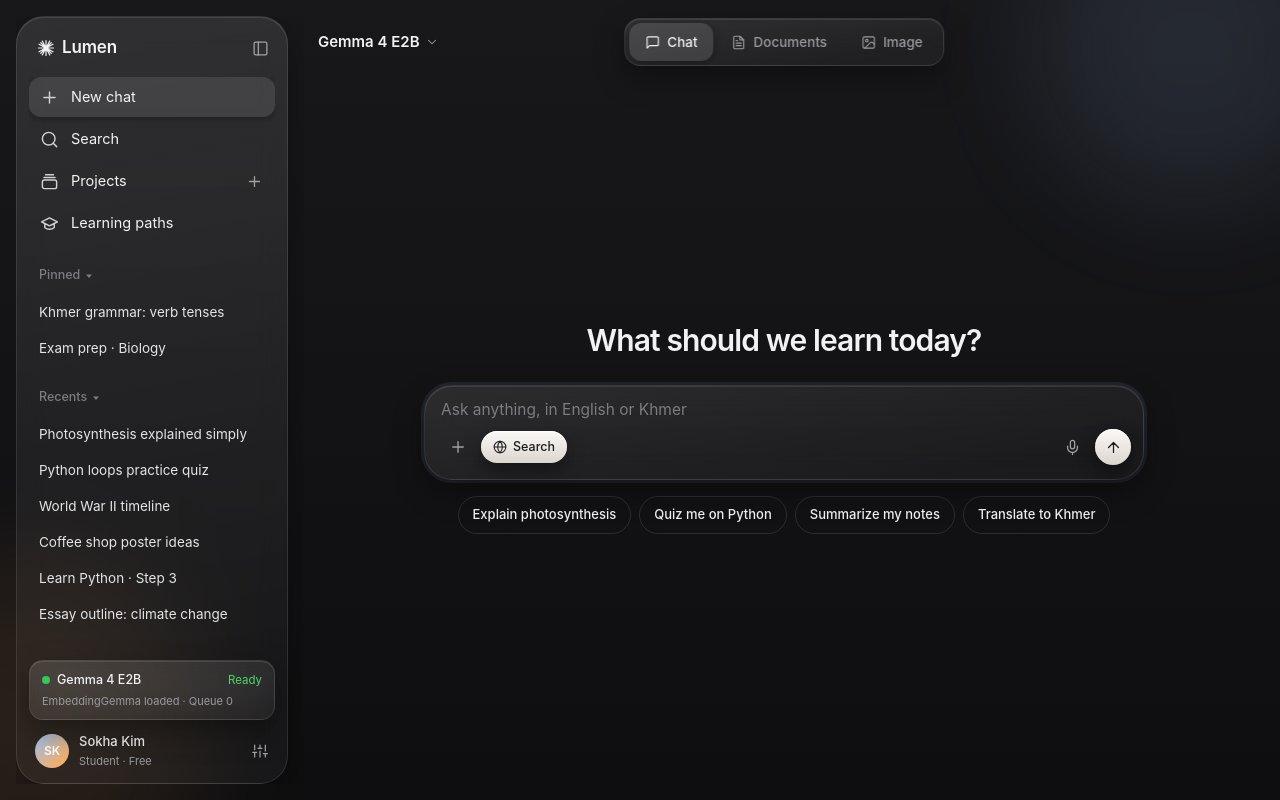
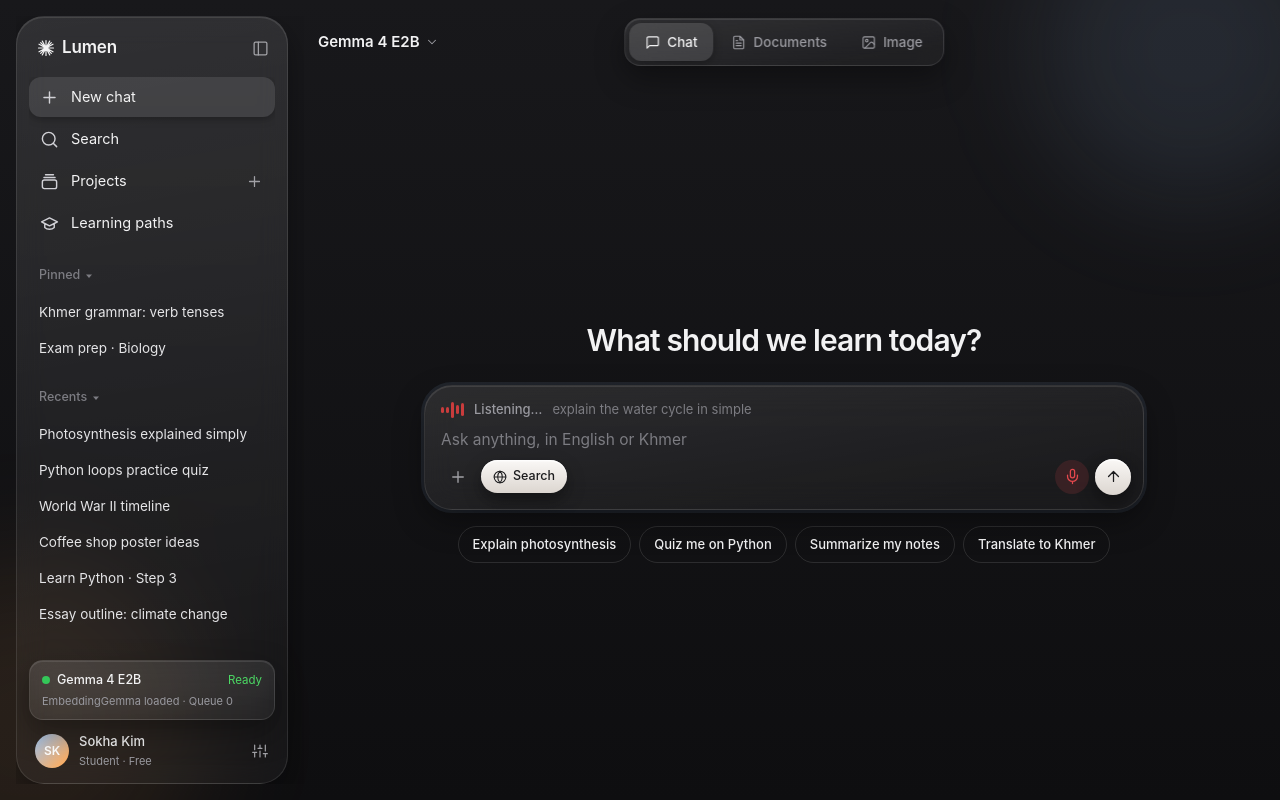
Before and after one commit to cod-itor/Lumen-Local-AI, a Next.js app: page /chat in a window 1280 px wide. Both pictures are taken after a click on the button 1072 px from the left and 447 px from the top of the page. Built offline with nearby package versions, Linux system fonts and the light colour scheme.

Commit message:
feat(shell): composer voice mode and configurable attach icon

```diff
--- a/src/components/app/composer.tsx
+++ b/src/components/app/composer.tsx
@@ -1,13 +1,22 @@
 "use client";
 
-import { motion } from "motion/react";
-import { useRef, useState } from "react";
+import { AnimatePresence, motion, useReducedMotion } from "motion/react";
+import { useEffect, useRef, useState } from "react";
 import { Icon } from "@/components/icon";
 import { cn } from "@/lib/utils";
+
+const EASE = [0.22, 1, 0.36, 1] as const;
+
+/** Sample interim transcript for the static voice mode (Figma "04 · … + voice"). */
+const SAMPLE_TRANSCRIPT = "explain the water cycle in simple terms";
 
 /**
  * Figma "Composer": glass input with tools row (+, Search chip, mic, send).
  * Static for now: `onSubmit` receives the text; wire it to the API later.
+ *
+ * Voice mode (mic button): shows a "Recording" row with live level bars and the
+ * interim transcript; clicking the mic again (or Escape) drops the transcript
+ * into the input. Wire real speech recognition through `onVoiceChange` later.
  */
 export function Composer({
   placeholder = "Ask anything, in English or Khmer",
@@ -16,6 +25,11 @@ export function Composer({
   defaultSearchOn = true,
   leading,
   onSubmit,
+  defaultVoiceOn = false,
+  voiceTranscript = SAMPLE_TRANSCRIPT,
+  onVoiceChange,
+  attachIcon = "plus",
+  attachLabel = "Add attachment",
 }: {
   placeholder?: string;
   className?: string;
@@ -24,13 +38,50 @@ export function Composer({
   /** Extra chips after the Search chip (e.g. attached file). */
   leading?: React.ReactNode;
   onSubmit?: (text: string) => void;
+  /** Start in voice (listening) mode. */
+  defaultVoiceOn?: boolean;
+  /** Text revealed word by word while listening (static prototype). */
+  voiceTranscript?: string;
+  onVoiceChange?: (listening: boolean) => void;
+  /** Icon name in /public/icons for the attach button (Documents: "doc-clip", Image: "img-imgplus"). */
+  attachIcon?: string;
+  attachLabel?: string;
 }) {
   const [value, setValue] = useState("");
   const [searchOn, setSearchOn] = useState(defaultSearchOn);
+  const [listening, setListening] = useState(defaultVoiceOn);
+  const [heard, setHeard] = useState(defaultVoiceOn ? 5 : 0);
   const ref = useRef<HTMLTextAreaElement>(null);
 
+  const words = voiceTranscript.split(/\s+/).filter(Boolean);
+  const interim = words.slice(0, heard).join(" ");
+
+  // Reveal the sample transcript one word at a time while listening.
+  useEffect(() => {
+    if (!listening) return;
+    const t = setInterval(() => setHeard((n) => Math.min(n + 1, words.length)), 420);
+    return () => clearInterval(t);
+  }, [listening, words.length]);
+
+  const setVoice = (on: boolean) => {
+    setListening(on);
+    onVoiceChange?.(on);
+  };
+
+  const startVoice = () => {
+    setHeard(0);
+    setVoice(true);
+  };
+
+  const stopVoice = () => {
+    if (interim) setValue((v) => (v ? `${v} ${interim}` : interim));
+    setVoice(false);
+    ref.current?.focus();
+  };
+
   const submit = () => {
-    const text = value.trim();
+    const text = [value.trim(), listening ? interim : ""].filter(Boolean).join(" ");
+    if (listening) setVoice(false);
     if (!text) return;
     onSubmit?.(text);
     setValue("");
@@ -43,11 +94,38 @@ export function Composer({
         submit();
       }}
       onClick={() => ref.current?.focus()}
+      onKeyDown={(e) => {
+        if (e.key === "Escape" && listening) {
+          e.preventDefault();
+          stopVoice();
+        }
+      }}
       className={cn(
-        "glass flex w-full cursor-text flex-col gap-[10px] rounded-[28px] py-[14px] pr-3 pl-4 transition-shadow focus-within:shadow-[var(--shadow-glass-value),0_0_0_3px_var(--brand-blue-soft)]",
+        "glass flex w-full cursor-text flex-col rounded-[28px] py-[14px] pr-3 pl-4 transition-shadow focus-within:shadow-[var(--shadow-glass-value),0_0_0_3px_var(--brand-blue-soft)]",
         className,
       )}
     >
+      <AnimatePresence initial={false}>
+        {listening && (
+          <motion.div
+            key="recording"
+            initial={{ height: 0, opacity: 0 }}
+            animate={{ height: "auto", opacity: 1 }}
+            exit={{ height: 0, opacity: 0 }}
+            transition={{ duration: 0.24, ease: EASE }}
+            className="overflow-hidden"
+          >
+            <div role="status" aria-live="polite" className="flex items-center gap-[10px] pb-[10px]">
+              <LevelBars />
+              <span className="shrink-0 text-[13px] font-medium whitespace-nowrap text-muted-foreground">
+                Listening…
+              </span>
+              <span className="min-w-0 truncate text-[13px] text-placeholder">{interim}</span>
+            </div>
+          </motion.div>
+        )}
+      </AnimatePresence>
+
       <textarea
         ref={ref}
         rows={1}
@@ -63,13 +141,13 @@ export function Composer({
         aria-label={placeholder}
         className="field-sizing-content max-h-40 w-full resize-none bg-transparent text-[15.5px] leading-[normal] text-foreground outline-none placeholder:text-placeholder"
       />
-      <div className="flex w-full items-center gap-[6px]">
+      <div className="mt-[10px] flex w-full items-center gap-[6px]">
         <button
           type="button"
-          aria-label="Add attachment"
+          aria-label={attachLabel}
           className="flex size-[34px] items-center justify-center rounded-[17px] text-icon transition-colors hover:bg-accent"
         >
-          <Icon name="plus" size={18} />
+          <Icon name={attachIcon} size={18} />
         </button>
         {showSearch && (
           <motion.button
@@ -90,13 +168,25 @@ export function Composer({
         )}
         {leading}
         <div className="h-px min-w-px flex-1" />
-        <button
+        <motion.button
           type="button"
-          aria-label="Voice input"
-          className="flex size-[34px] items-center justify-center rounded-[17px] text-icon transition-colors hover:bg-accent"
+          aria-label={listening ? "Stop voice input" : "Voice input"}
+          aria-pressed={listening}
+          whileTap={{ scale: 0.92 }}
+          onClick={(e) => {
+            e.stopPropagation();
+            if (listening) stopVoice();
+            else startVoice();
+          }}
+          className={cn(
+            "flex size-[34px] items-center justify-center rounded-[17px] transition-colors",
+            listening
+              ? "bg-destructive/14 text-destructive hover:bg-destructive/20"
+              : "text-icon hover:bg-accent",
+          )}
         >
           <Icon name="mic" size={17} />
-        </button>
+        </motion.button>
         <motion.button
           type="submit"
           aria-label="Send"
@@ -109,3 +199,28 @@ export function Composer({
     </form>
   );
 }
+
+/** Figma "Recording" level meter: 5 bars, 3px wide, 2px gap, up to 16px tall. */
+const BAR_HEIGHTS = [6, 12, 16, 10, 5];
+
+function LevelBars() {
+  const reduce = useReducedMotion();
+  return (
+    <span aria-hidden className="flex h-4 items-center gap-[2px]">
+      {BAR_HEIGHTS.map((h, i) => (
+        <motion.span
+          key={i}
+          className="w-[3px] rounded-[2px] bg-danger-strong"
+          style={{ height: h }}
+          animate={reduce ? undefined : { height: [h, Math.max(4, 16 - h + 2), h] }}
+          transition={{
+            duration: 0.7 + i * 0.09,
+            repeat: Infinity,
+            ease: "easeInOut",
+            delay: i * 0.06,
+          }}
+        />
+      ))}
+    </span>
+  );
+}
```
